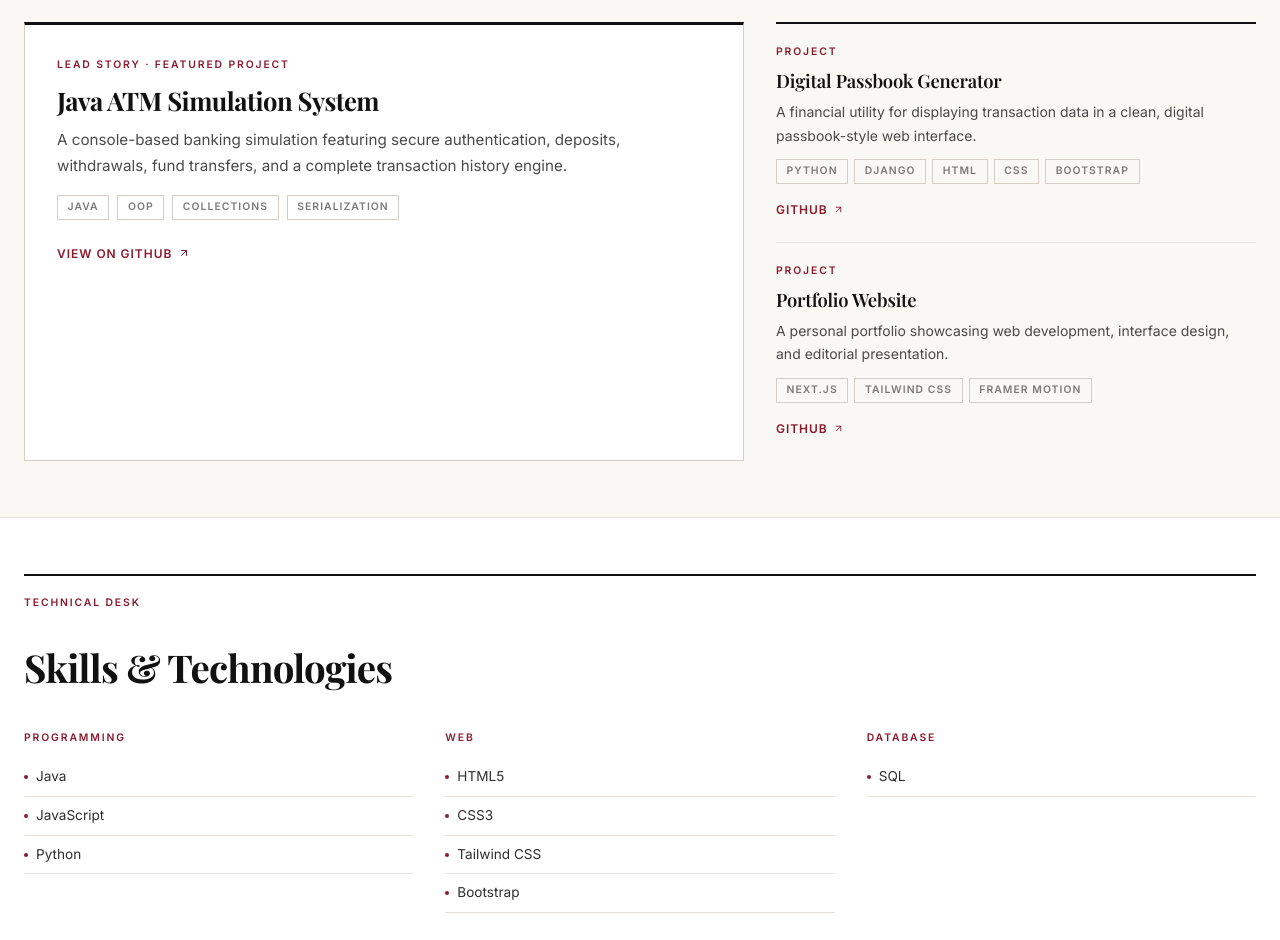
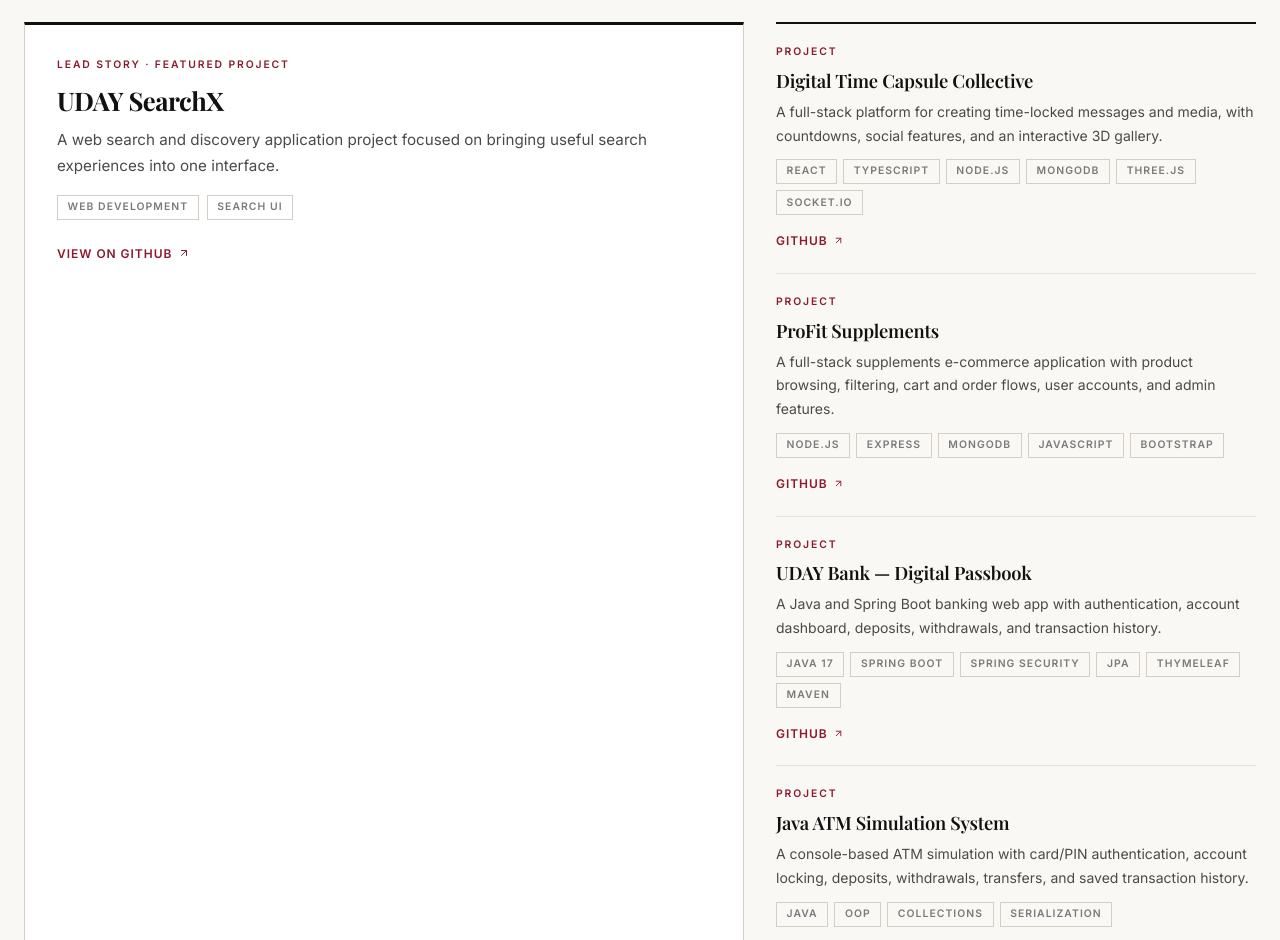
Before and after one commit to udaymankar/Portfolio-Website, a Next.js app: page / in a window 1280 px wide. Shown: the part 1860-2800 px from the top of the page. Built offline with nearby package versions, Linux system fonts and the light colour scheme; a web font is replaced by a local one.

Commit message:
Expand portfolio with public GitHub projects

```diff
--- a/app/page.tsx
+++ b/app/page.tsx
@@ -30,26 +30,122 @@ const navLinks = [
 
 const projects = [
   {
-    title: "Java ATM Simulation System",
+    title: "UDAY SearchX",
     description:
-      "A console-based banking simulation featuring secure authentication, deposits, withdrawals, fund transfers, and a complete transaction history engine.",
-    tech: ["Java", "OOP", "Collections", "Serialization"],
-    github: "https://github.com/udaymankar/Java_ATM-Simulation-System",
+      "A web search and discovery application project focused on bringing useful search experiences into one interface.",
+    tech: ["Web Development", "Search UI"],
+    github: "https://github.com/udaymankar/UDAY-SearchX",
     featured: true,
   },
   {
-    title: "Digital Passbook Generator",
+    title: "Digital Time Capsule Collective",
     description:
-      "A financial utility for displaying transaction data in a clean, digital passbook-style web interface.",
-    tech: ["Python", "Django", "HTML", "CSS", "Bootstrap"],
+      "A full-stack platform for creating time-locked messages and media, with countdowns, social features, and an interactive 3D gallery.",
+    tech: ["React", "TypeScript", "Node.js", "MongoDB", "Three.js", "Socket.io"],
+    github: "https://github.com/udaymankar/Digital-time-capsule",
+    featured: false,
+  },
+  {
+    title: "ProFit Supplements",
+    description:
+      "A full-stack supplements e-commerce application with product browsing, filtering, cart and order flows, user accounts, and admin features.",
+    tech: ["Node.js", "Express", "MongoDB", "JavaScript", "Bootstrap"],
+    github: "https://github.com/udaymankar/Pro-fit-Supplements",
+    featured: false,
+  },
+  {
+    title: "UDAY Bank — Digital Passbook",
+    description:
+      "A Java and Spring Boot banking web app with authentication, account dashboard, deposits, withdrawals, and transaction history.",
+    tech: ["Java 17", "Spring Boot", "Spring Security", "JPA", "Thymeleaf", "Maven"],
     github: "https://github.com/udaymankar/Uday-bank-Project",
+    featured: false,
+  },
+  {
+    title: "Java ATM Simulation System",
+    description:
+      "A console-based ATM simulation with card/PIN authentication, account locking, deposits, withdrawals, transfers, and saved transaction history.",
+    tech: ["Java", "OOP", "Collections", "Serialization"],
+    github: "https://github.com/udaymankar/Java_ATM-Simulation-System",
+    featured: false,
+  },
+  {
+    title: "Bank Management System",
+    description:
+      "A Core Java banking application with customer and admin workflows, account management, transactions, and reporting.",
+    tech: ["Java", "OOP", "Collections", "File I/O"],
+    github: "https://github.com/udaymankar/BankManagementSystem",
+    featured: false,
+  },
+  {
+    title: "Student Management System",
+    description:
+      "A console-based student records application supporting CRUD operations, marksheets, grade calculation, search, and academic reports.",
+    tech: ["Java", "OOP", "Collections", "Serialization"],
+    github: "https://github.com/udaymankar/StudentManagementSystem",
+    featured: false,
+  },
+  {
+    title: "Food Delivery App",
+    description:
+      "A responsive React frontend concept with page navigation and reusable components for a food delivery experience.",
+    tech: ["React", "JavaScript", "React Router", "CSS"],
+    github: "https://github.com/udaymankar/Food_Delivery_Web",
+    featured: false,
+  },
+  {
+    title: "App Generator",
+    description:
+      "A config-driven mini app platform designed to generate user interfaces, APIs, and database structure from JSON configuration.",
+    tech: ["React", "Vite", "Node.js", "TypeScript", "PostgreSQL"],
+    github: "https://github.com/udaymankar/app-generator",
+    featured: false,
+  },
+  {
+    title: "Auctioned Car",
+    description:
+      "A repository for an auctioned-car project. Visit the source repository for implementation details and setup instructions.",
+    tech: ["Web Project"],
+    github: "https://github.com/udaymankar/Auctioned-car",
+    featured: false,
+  },
+  {
+    title: "Forest Fire Detection",
+    description:
+      "A deep-learning project exploring forest fire detection using convolutional neural network (CNN) architecture.",
+    tech: ["Python", "Deep Learning", "CNN", "Computer Vision"],
+    github: "https://github.com/udaymankar/Week-1-forest-fire-detection-",
+    featured: false,
+  },
+  {
+    title: "Final Forest Fire Detection",
+    description:
+      "A larger forest-fire detection project repository. Review the repository for model, dataset, and implementation details.",
+    tech: ["Python", "Deep Learning", "Computer Vision"],
+    github: "https://github.com/udaymankar/Final-forest-fire-detection-",
+    featured: false,
+  },
+  {
+    title: "Water Quality Prediction",
+    description:
+      "An AICTE internship project repository focused on water-quality prediction.",
+    tech: ["Python", "Machine Learning", "Data Analysis"],
+    github: "https://github.com/udaymankar/Water-quality-prediction-AICTE-intern",
+    featured: false,
+  },
+  {
+    title: "AICTE Internship — Week 2",
+    description:
+      "A repository containing work from the second week of an AICTE internship. See the source for the exact task and implementation.",
+    tech: ["Internship Project"],
+    github: "https://github.com/udaymankar/Week-2_AICTE_Internship",
     featured: false,
   },
   {
     title: "Portfolio Website",
     description:
-      "A personal portfolio showcasing web development, interface design, and editorial presentation.",
-    tech: ["Next.js", "Tailwind CSS", "Framer Motion"],
+      "This portfolio website, designed as a modern editorial publication to present projects, skills, and professional background.",
+    tech: ["Next.js", "TypeScript", "Tailwind CSS", "Framer Motion"],
     github: "https://github.com/udaymankar/Portfolio-Website",
     featured: false,
   },
```
